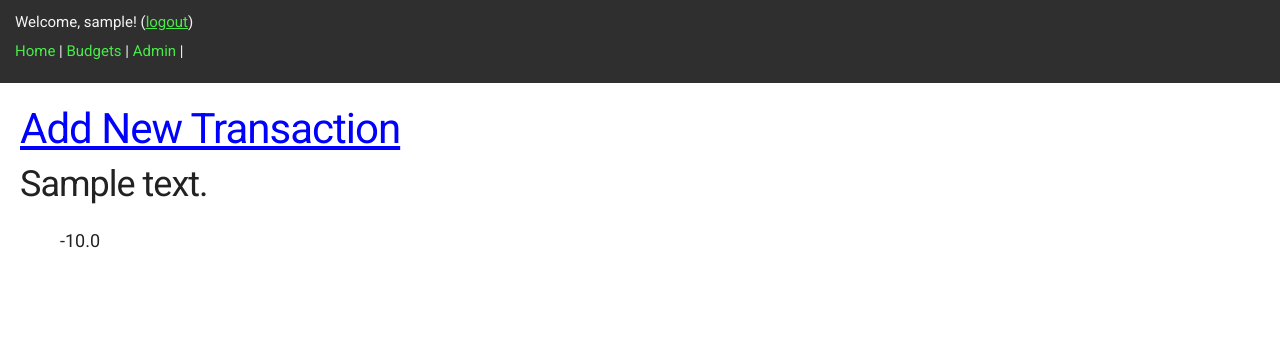
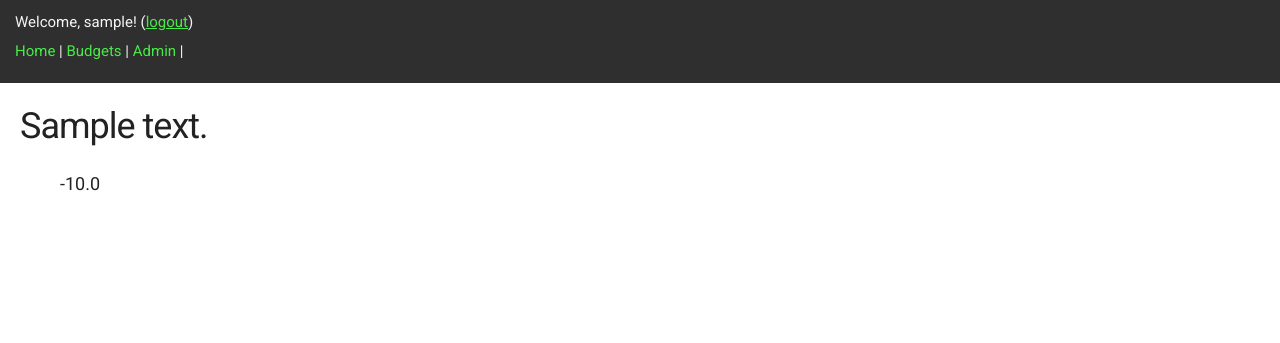
Before and after one commit to vmasten/budget_tool, a Django app: page /budgets/transactions/1 in a window 1280 px wide. Shown: the top 343 px of the page. Run offline with Django 3.2, Linux system fonts and the light colour scheme; a user stored in the database is signed in; tables that the repository leaves empty hold one stand-in row (values such as "Sample post"); parts of the project's set-up code (start-up, migrations or seed data) failed here and were passed over.

Commit message:
moved add transaction link to make it visible before any transactions exist

```diff
--- a/budgets/templates/budget/budget_list.html
+++ b/budgets/templates/budget/budget_list.html
@@ -7,6 +7,7 @@
 <div class="budgets">
   <h2>{{ budget.name }}: ${{ budget.total_budget|floatformat:2}}</h2>
   <h2> Money left: ${{budget.remaining_budget|floatformat:2}}</h2>
+  <h3><a href="{% url "transaction_add" %}">Add New Transaction</a><h3>
     {% for transaction in transactions %}
     {% if transaction.budget == budget %}
       {% if transaction.type == 'WITHDRAWAL' %}
--- a/budgets/templates/budget/transaction_detail.html
+++ b/budgets/templates/budget/transaction_detail.html
@@ -1,7 +1,6 @@
 {% extends "generic/base.html" %}
 
 {% block content %}
-<h2><a href="{% url "transaction_add" %}">Add New Transaction</a><h2>
 <h3>{{ transaction.description }}</h3>
 {% if transaction.type == 'WITHDRAWAL' %}
 <p class="transaction">-{{ transaction.amount }}</p>
```
